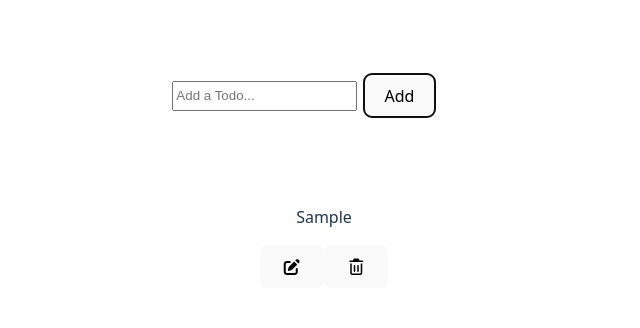
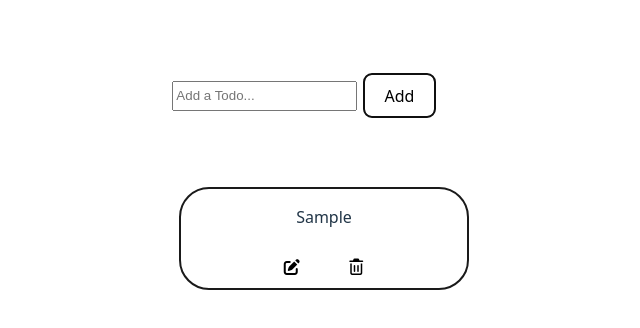
Before and after one commit to Theacebutler/todo_list, a React (Vite) app: page / in a window 1280 px wide. Both pictures are taken after typing "Sample" into the empty fields and a click on the button "Add". Shown: the top 328 px of the page, without its empty margins (336-976 px from the left). Built offline with nearby package versions, Linux system fonts and the light colour scheme.

Commit message:
added light mode

```diff
--- a/src/css/TodoCard.css
+++ b/src/css/TodoCard.css
@@ -1,25 +1,39 @@
 .task-item {
-
     transition: background-color 0.2s;
-    border: 2px solid rgba(255, 255, 255, 0.3);
+    border: 2px solid;
     border-radius: 30px;
     margin: 20px 0;
     list-style-type: none;
-
     display: grid;
     place-items: center;
+    background-color: transparent;
 }
 
-.task-item:hover {
-    background-color: #1a1a1a;
+@media (prefers-color-scheme: light) {
+    .task-item {
+        border-color:#1a1a1a ;
+    }
+    .task-item:hover {
+        background-color: #afafafa3;
+    }
 }
+@media (prefers-color-scheme: dark) {
+    .task-item {
+        border-color:  rgba(255, 255, 255, 0.3);
+    }
+    .task-item:hover {
+        background-color: #1a1a1a;
+    }
+}
+
 
 .task-words {
     max-width: 8rem;
     text-align: center;
 }
 
-.actionsContainer {
+.actionsContainer *, .actionsContainer *:hover {
+    background-color:transparent;
 }
 
 i {
--- a/src/css/TodoInput.css
+++ b/src/css/TodoInput.css
@@ -1,5 +1,4 @@
 header {
-    /* border: .2px solid blue; */
     padding: 30px;
     display: flex;
     align-items: center;
@@ -18,6 +17,22 @@ input {
     height: fit-content;
     width: fit-content;
     border-radius: 8px;
-    border: 2px solid rgba(255, 255, 255, 0.3);
+    border: 2px solid;
+}
 
+@media (prefers-color-scheme: light) {
+    .add-task-btn {
+        border-color:#1a1a1a ;
+    }
+    .add-task-btn:hover {
+        background-color: #afafafa3;
+    }
 }
+@media (prefers-color-scheme: dark) {
+    .add-task-btn {
+        border-color:  rgba(255, 255, 255, 0.3);
+    }
+    .add-task-btn:hover {
+        background-color: #1a1a1a;
+    }
+}
--- a/src/index.css
+++ b/src/index.css
@@ -44,9 +44,7 @@ button {
   background-color: transparent;
   transition: background-color 0.3s;
 }
-button:hover {
-  background-color: #1a1a1a;
-}
+
 button:focus,
 button:focus-visible {
   outline: 4px auto -webkit-focus-ring-color;
@@ -60,7 +58,19 @@ button:focus-visible {
   a:hover {
     color: #747bff;
   }
-  button {
-    background-color: #f9f9f9;
+  button:hover, .task-item {
+    background-color: #f9f9f982;
   }
 }
+@media (prefers-color-scheme: dark) {
+  :root {
+    background-color: #2a2a2a;
+    color: #ffffff;
+  }
+  a:hover {
+    color: #747bff;
+  }
+  button:hover, .task-item {
+    background-color: #1a1a1a;
+  }
+}
```
